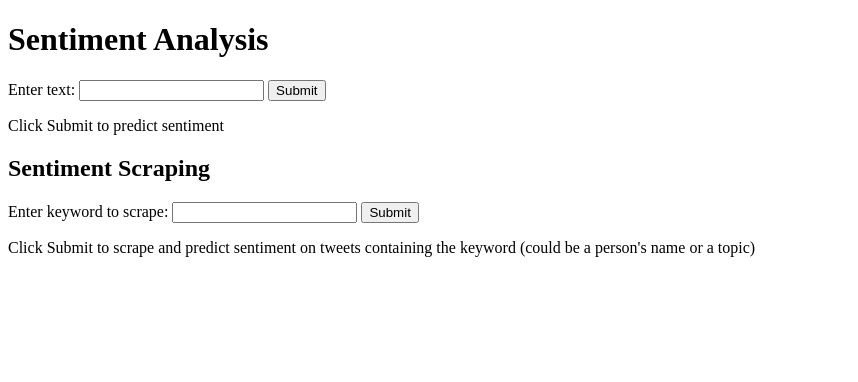
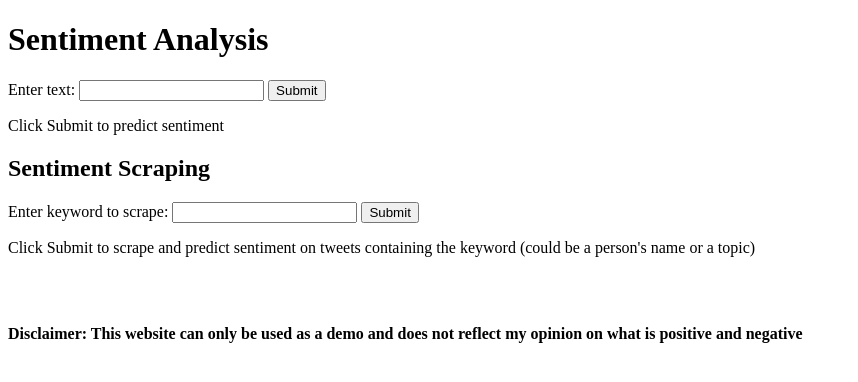
Before and after one commit to baobaybong/sentiment-scraper, a Flask app: page / in a window 1280 px wide. Shown: the top 382 px of the page, without its empty margins (0-858 px from the left). Run offline with Flask 3, Linux system fonts and the light colour scheme; parts of the project's set-up code (start-up, migrations or seed data) failed here and were passed over; some libraries are stand-ins or nearby versions.

Commit message:
edited README and added disclaimer

```diff
--- a/app.py
+++ b/app.py
@@ -8,7 +8,6 @@ import matplotlib
 import matplotlib.pyplot as plt
 from matplotlib.backends.backend_agg import FigureCanvasAgg as FigureCanvas
 import io
-import sqlite3
 from dotenv import load_dotenv
 import os
 import asyncio
@@ -78,6 +77,8 @@ async def scrape():
         async for tweet in api.search(f"{keyword} lang:en", limit=30):
             tweets.append((tweet.user.username, tweet.date, tweet.url, tweet.rawContent))
 
+        print(f'Scraped {len(tweets)} tweets')
+
         tweets_df = pd.DataFrame(tweets, columns=cols)
         tweets_df['date'] = tweets_df['date'].apply(lambda x: x.astimezone(timezone('Asia/Singapore')).strftime("%d-%m-%Y %H:%M:%S UTC%Z"))
         tweets_df['url'] = tweets_df['url'].apply(lambda x: f'<a href="{x}" target="_blank">{x}</a>')
@@ -90,6 +91,8 @@ async def scrape():
 
     except Exception as e:
         print(e)
+        cur_keyword = None
+        scraped_data = None
         return 'There was an error, possibly due to hitting scrape limit for today. Please come back later.'
 
 @app.route('/plot', methods=['GET'])
--- a/templates/index.html
+++ b/templates/index.html
@@ -45,6 +45,9 @@
         <img>
         <div id="scraped-data"></div>
 
+        <footer>
+            <p style="font-weight: bold;">Disclaimer: This website can only be used as a demo and does not reflect my opinion on what is positive and negative</p>
+        </footer>
     </body>
 
     <script src="https://unpkg.com/htmx.org@1.9.10"></script>
```
Also changed, not shown: README.md.
